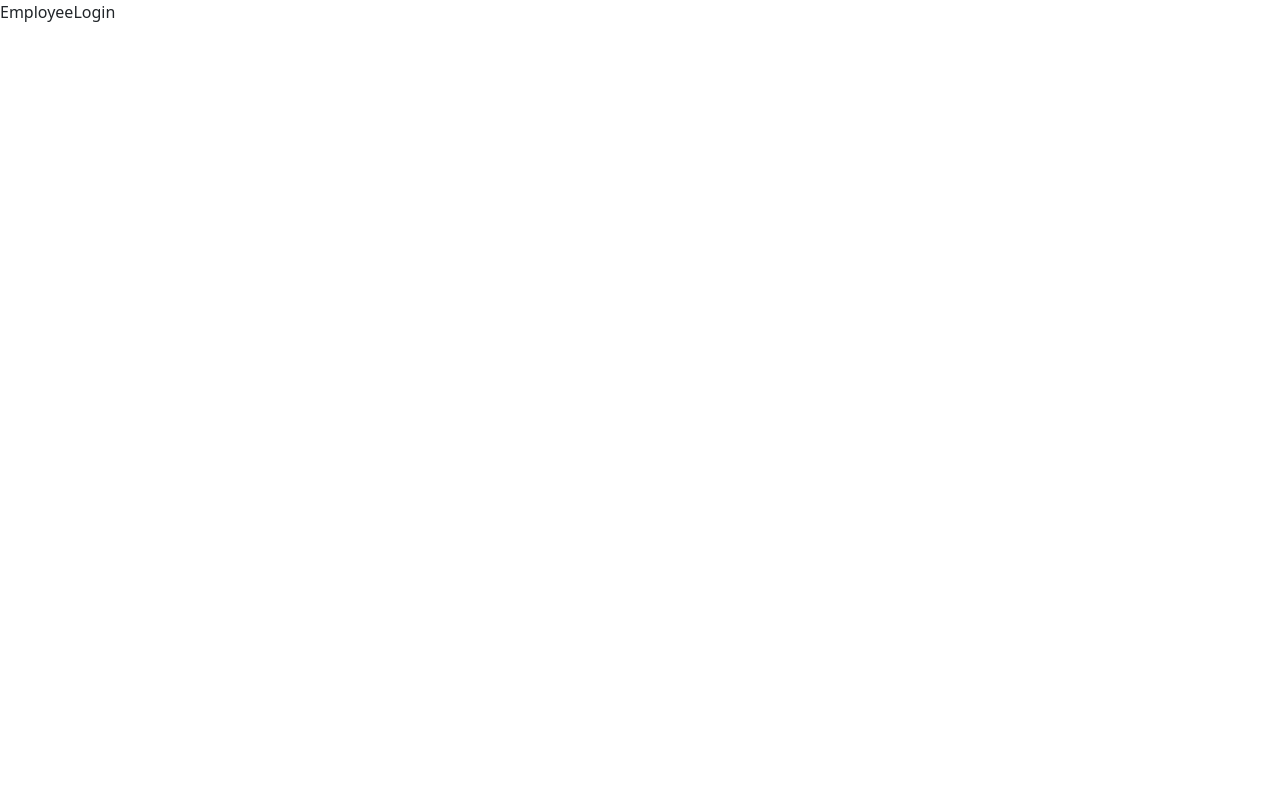
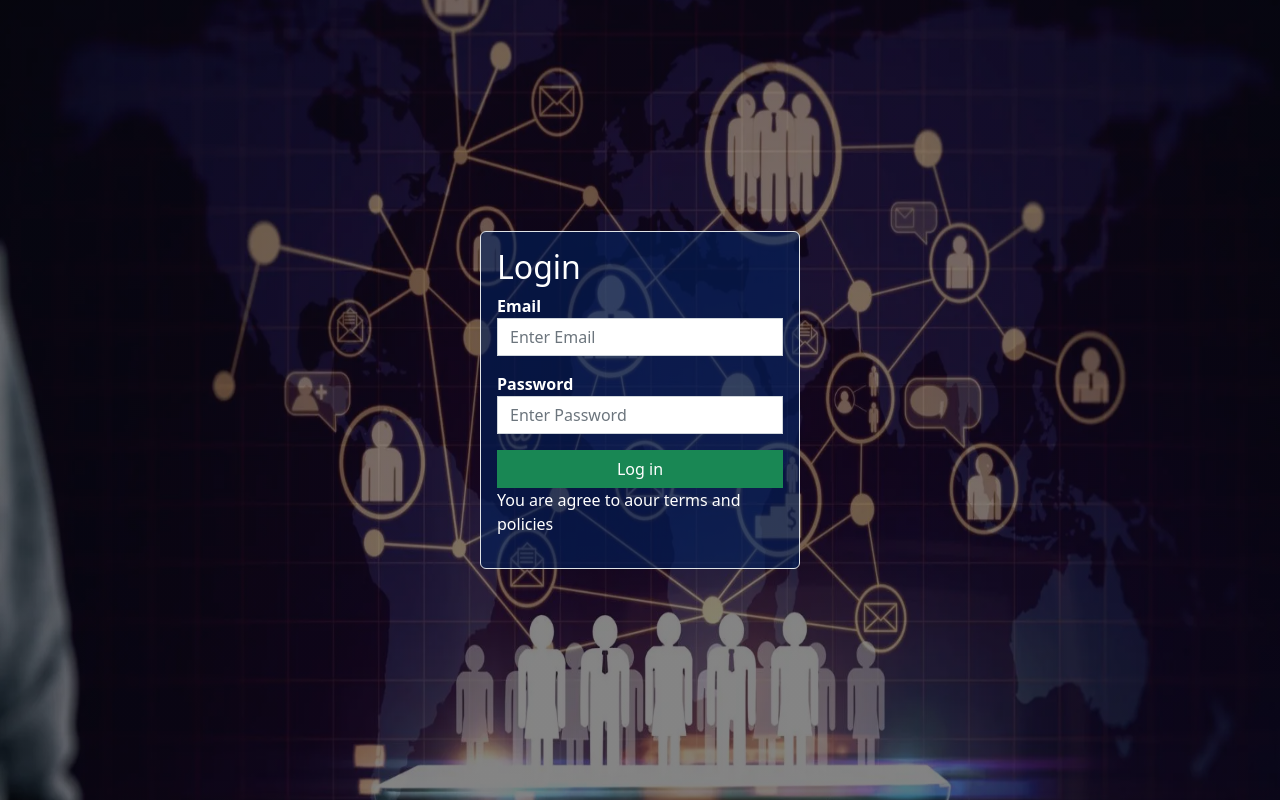
Before and after one commit to ankushw1/full-stack-employee-management-system, a React (Create React App) app in the folder frontend/: page /employeeLogin in a window 1280 px wide. Built offline with nearby package versions, Linux system fonts and the light colour scheme.

Commit message:
adding employeedetais and employeelogin pages

```diff
--- a/frontend/src/EmployeeDetail.js
+++ b/frontend/src/EmployeeDetail.js
@@ -1,9 +1,36 @@
-import React from 'react'
+import axios from 'axios';
+import React, { useEffect, useState } from 'react'
+import { useNavigate, useParams } from 'react-router-dom'
 
-const EmployeeDetail = () => {
+function EmployeeDetail() {
+    const {id} = useParams();
+    const navigate = useNavigate()
+    const [employee, setEmployee] = useState([])
+    useEffect(()=> {
+        axios.get('http://localhost:8081/get/'+id)
+        .then(res => setEmployee(res.data.Result[0]))
+        .catch(err => console.log(err));
+    })
+    const handleLogout = () => {
+		axios.get('http://localhost:8081/logout')
+		.then(res => {
+			navigate('/start')
+		}).catch(err => console.log(err));
+	}
   return (
     <div>
-      EmployeeDetail
+        <div className='d-flex justify-content-center flex-column align-items-center mt-3'>
+            <img src={`http://localhost:8081/images/`+employee.image} alt="" className='empImg'/>
+            <div className='d-flex align-items-center flex-column mt-5'>
+                <h3>Name: {employee.name}</h3>
+                <h3>Email: {employee.email}</h3>
+                <h3>Salary: {employee.salary}</h3>
+            </div>
+            <div>
+                <button className='btn btn-primary me-2'>Edit</button>
+                <button className='btn btn-danger' onClick={handleLogout}>Logout</button>
+            </div>
+        </div>
     </div>
   )
 }
--- a/frontend/src/EmployeeLogin.js
+++ b/frontend/src/EmployeeLogin.js
@@ -1,11 +1,57 @@
-import React from 'react'
+import React, { useState } from 'react'
+import './style.css'
+import axios from 'axios'
+import { useNavigate } from 'react-router-dom'
 
-const EmployeeLogin = () => {
-  return (
-    <div>
-      EmployeeLogin
-    </div>
-  )
+function EmployeeLogin() {
+
+    const [values, setValues] = useState({
+        email: '',
+        password: ''
+    })
+    axios.defaults.withCredentials = true;
+    const navigate = useNavigate()
+    axios.defaults.withCredentials = true;
+    const [error, setError] = useState('')
+
+    const handleSubmit = (event) => {
+        event.preventDefault();
+        axios.post('http://localhost:8081/employeelogin', values)
+        .then(res => {
+            if(res.data.Status === 'Success') {
+                const id = res.data.id;
+                navigate('/employeedetail/'+id);
+            } else {
+                setError(res.data.Error);
+            }
+        })
+        .catch(err => console.log(err));
+    }
+
+    return (
+        <div className='d-flex justify-content-center align-items-center vh-100 loginPage'>
+            <div className='p-3 rounded w-25 border loginForm'>
+                <div className='text-danger'>
+                    {error && error}
+                </div>
+                <h2>Login</h2>
+                <form onSubmit={handleSubmit}>
+                    <div className='mb-3'>
+                        <label htmlFor="email"><strong>Email</strong></label>
+                        <input type="email" placeholder='Enter Email' name='email'
+                          onChange={e => setValues({...values, email: e.target.value})} className='form-control rounded-0' autoComplete='off'/>
+                    </div>
+                    <div className='mb-3'>
+                        <label htmlFor="password"><strong>Password</strong></label>
+                        <input type="password" placeholder='Enter Password' name='password'
+                          onChange={e => setValues({...values, password: e.target.value})} className='form-control rounded-0' />
+                    </div>
+                    <button type='submit' className='btn btn-success w-100 rounded-0'> Log in</button>
+                    <p>You are agree to aour terms and policies</p>
+                </form>
+            </div>
+        </div>
+    )
 }
 
 export default EmployeeLogin
```
